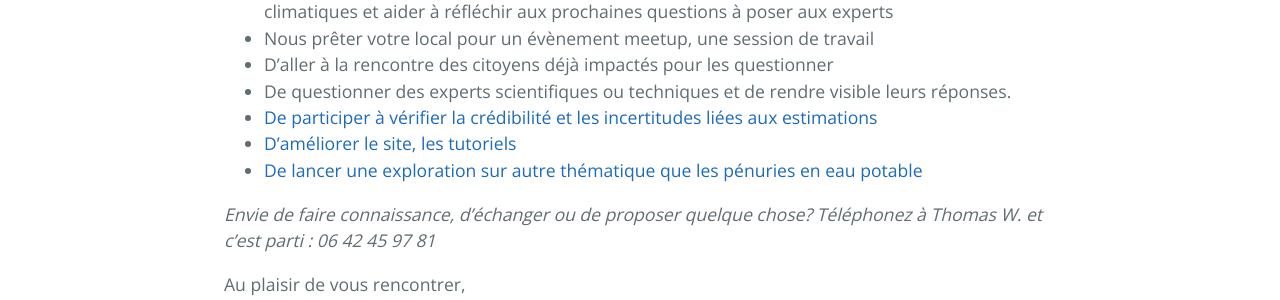
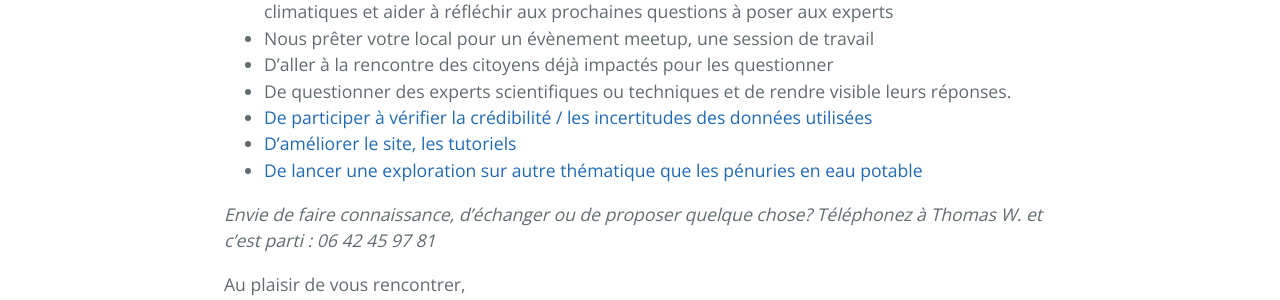
Before and after one commit to secheresses/Ancien-site, a Jekyll site: the page built from index.md, in a window 1280 px wide. Shown: the part 1064-1364 px from the top of the page. Built offline with Jekyll 4.4.1, drawn with Linux system fonts in a browser that asks for light colours.

Commit message:
Mise à jour lien vers données

```diff
--- a/index.md
+++ b/index.md
@@ -19,7 +19,7 @@ Le changement climatique amplifie les risques de pénuries en eau potable pour d
 * Nous prêter votre local pour un évènement meetup, une session de travail
 * D'aller à la rencontre des citoyens déjà impactés pour les questionner
 * De questionner des experts scientifiques ou techniques et de rendre visible leurs réponses.
-* [De participer à vérifier la crédibilité et les incertitudes liées aux estimations](../donnees)
+* [De participer à vérifier la crédibilité / les incertitudes des données utilisées](../donnees)
 * [D'améliorer le site, les tutoriels](https://github.com/anticiper/anticiper.github.io)
 * [De lancer une exploration sur autre thématique que les pénuries en eau potable](../methode)
 
```
